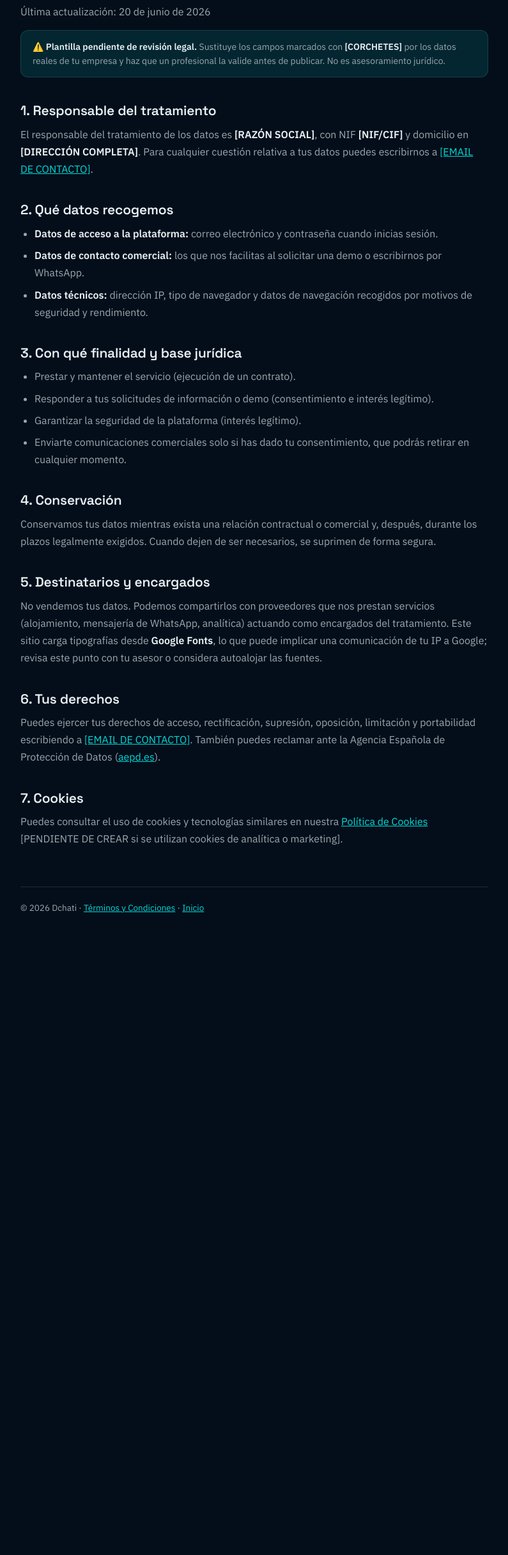
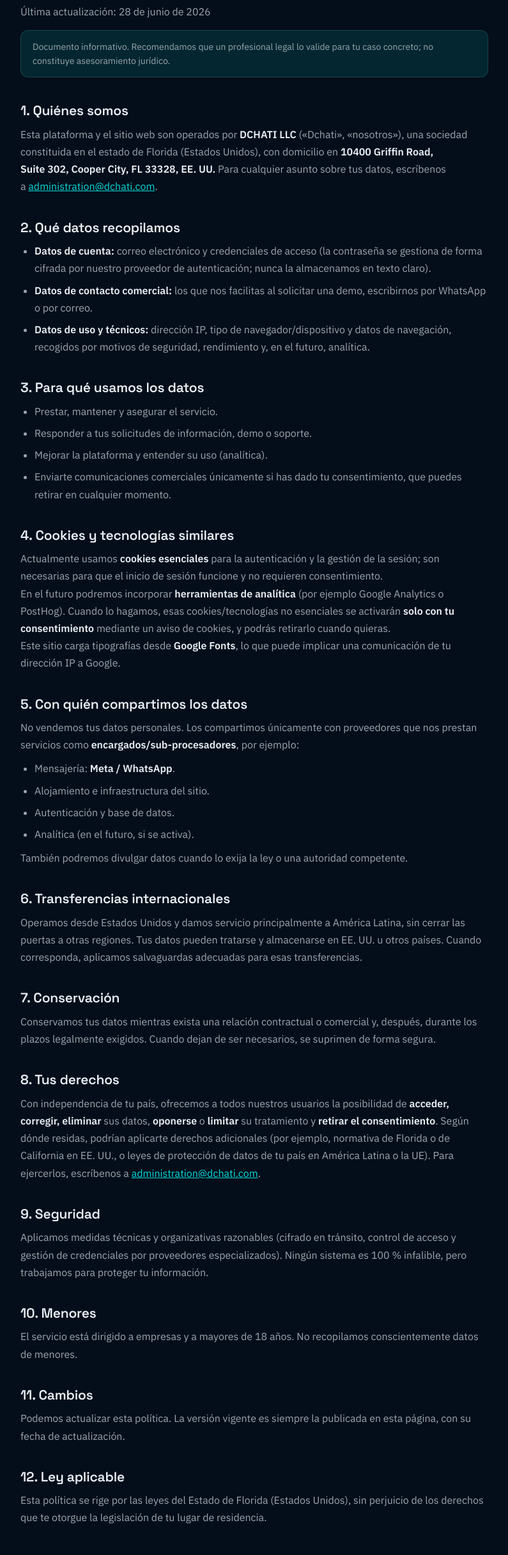
Before and after one commit to mmaringold-art/DchatiWebSite, a website: page privacy.html in a window 1280 px wide. Shown: the part 249-2680 px from the top of the page at 64% size, without its empty margins (242-1037 px from the left). Before the commit the page ends 1779 px from the top, so only its background shows below. Drawn offline with Linux system fonts and the light colour scheme.

Commit message:
Rewrite legal pages for DCHATI LLC (Florida, US)
- Privacy & Terms under Florida/US law (Broward County jurisdiction)
- Real entity details: DCHATI LLC, address, administration@dchati.com
- Cookies section covers essential (auth/session) + future analytics w/ consent
- TCPA/CAN-SPAM/WhatsApp-Meta acceptable use; customer-consent responsibility
- User rights honored for all jurisdictions (US/LatAm/EU)
- Update README config table (Supabase + js/config.js)

Co-Authored-By: Claude Opus 4.8 <noreply@anthropic.com>

```diff
--- a/privacy.html
+++ b/privacy.html
@@ -4,7 +4,7 @@
   <meta charset="UTF-8" />
   <meta name="viewport" content="width=device-width, initial-scale=1.0" />
   <title>Política de Privacidad — Dchati</title>
-  <meta name="description" content="Política de privacidad y tratamiento de datos personales de Dchati." />
+  <meta name="description" content="Política de privacidad y tratamiento de datos personales de DCHATI LLC." />
   <meta name="theme-color" content="#10181f" />
   <link rel="preconnect" href="https://fonts.googleapis.com" />
   <link rel="preconnect" href="https://fonts.gstatic.com" crossorigin />
@@ -15,59 +15,106 @@
   <main class="legal-wrap">
     <a class="back-link" href="Dchati Landing.html">← Volver al inicio</a>
     <h1>Política de Privacidad</h1>
-    <p class="legal-updated">Última actualización: 20 de junio de 2026</p>
+    <p class="legal-updated">Última actualización: 28 de junio de 2026</p>
 
     <div class="legal-note">
-      ⚠️ <strong>Plantilla pendiente de revisión legal.</strong> Sustituye los campos marcados con
-      <strong>[CORCHETES]</strong> por los datos reales de tu empresa y haz que un profesional la valide
-      antes de publicar. No es asesoramiento jurídico.
+      Documento informativo. Recomendamos que un profesional legal lo valide para tu caso concreto;
+      no constituye asesoramiento jurídico.
     </div>
 
-    <h2>1. Responsable del tratamiento</h2>
+    <h2>1. Quiénes somos</h2>
     <p>
-      El responsable del tratamiento de los datos es <strong>[RAZÓN SOCIAL]</strong>, con NIF
-      <strong>[NIF/CIF]</strong> y domicilio en <strong>[DIRECCIÓN COMPLETA]</strong>. Para cualquier
-      cuestión relativa a tus datos puedes escribirnos a <a href="mailto:[EMAIL DE CONTACTO]">[EMAIL DE CONTACTO]</a>.
+      Esta plataforma y el sitio web son operados por <strong>DCHATI LLC</strong> («Dchati», «nosotros»),
+      una sociedad constituida en el estado de Florida (Estados Unidos), con domicilio en
+      <strong>10400 Griffin Road, Suite 302, Cooper City, FL 33328, EE. UU.</strong>
+      Para cualquier asunto sobre tus datos, escríbenos a
+      <a href="mailto:administration@dchati.com">administration@dchati.com</a>.
     </p>
 
-    <h2>2. Qué datos recogemos</h2>
+    <h2>2. Qué datos recopilamos</h2>
     <ul>
-      <li><strong>Datos de acceso a la plataforma:</strong> correo electrónico y contraseña cuando inicias sesión.</li>
-      <li><strong>Datos de contacto comercial:</strong> los que nos facilitas al solicitar una demo o escribirnos por WhatsApp.</li>
-      <li><strong>Datos técnicos:</strong> dirección IP, tipo de navegador y datos de navegación recogidos por motivos de seguridad y rendimiento.</li>
+      <li><strong>Datos de cuenta:</strong> correo electrónico y credenciales de acceso (la contraseña se gestiona de forma cifrada por nuestro proveedor de autenticación; nunca la almacenamos en texto claro).</li>
+      <li><strong>Datos de contacto comercial:</strong> los que nos facilitas al solicitar una demo, escribirnos por WhatsApp o por correo.</li>
+      <li><strong>Datos de uso y técnicos:</strong> dirección IP, tipo de navegador/dispositivo y datos de navegación, recogidos por motivos de seguridad, rendimiento y, en el futuro, analítica.</li>
     </ul>
 
-    <h2>3. Con qué finalidad y base jurídica</h2>
+    <h2>3. Para qué usamos los datos</h2>
     <ul>
-      <li>Prestar y mantener el servicio (ejecución de un contrato).</li>
-      <li>Responder a tus solicitudes de información o demo (consentimiento e interés legítimo).</li>
-      <li>Garantizar la seguridad de la plataforma (interés legítimo).</li>
-      <li>Enviarte comunicaciones comerciales solo si has dado tu consentimiento, que podrás retirar en cualquier momento.</li>
+      <li>Prestar, mantener y asegurar el servicio.</li>
+      <li>Responder a tus solicitudes de información, demo o soporte.</li>
+      <li>Mejorar la plataforma y entender su uso (analítica).</li>
+      <li>Enviarte comunicaciones comerciales únicamente si has dado tu consentimiento, que puedes retirar en cualquier momento.</li>
     </ul>
 
-    <h2>4. Conservación</h2>
-    <p>Conservamos tus datos mientras exista una relación contractual o comercial y, después, durante los plazos legalmente exigidos. Cuando dejen de ser necesarios, se suprimen de forma segura.</p>
-
-    <h2>5. Destinatarios y encargados</h2>
+    <h2>4. Cookies y tecnologías similares</h2>
     <p>
-      No vendemos tus datos. Podemos compartirlos con proveedores que nos prestan servicios
-      (alojamiento, mensajería de WhatsApp, analítica) actuando como encargados del tratamiento.
+      Actualmente usamos <strong>cookies esenciales</strong> para la autenticación y la gestión de la
+      sesión; son necesarias para que el inicio de sesión funcione y no requieren consentimiento.
+    </p>
+    <p>
+      En el futuro podremos incorporar <strong>herramientas de analítica</strong> (por ejemplo Google
+      Analytics o PostHog). Cuando lo hagamos, esas cookies/tecnologías no esenciales se activarán
+      <strong>solo con tu consentimiento</strong> mediante un aviso de cookies, y podrás retirarlo cuando quieras.
+    </p>
+    <p>
       Este sitio carga tipografías desde <strong>Google Fonts</strong>, lo que puede implicar una
-      comunicación de tu IP a Google; revisa este punto con tu asesor o considera autoalojar las fuentes.
+      comunicación de tu dirección IP a Google.
     </p>
 
-    <h2>6. Tus derechos</h2>
+    <h2>5. Con quién compartimos los datos</h2>
     <p>
-      Puedes ejercer tus derechos de acceso, rectificación, supresión, oposición, limitación y
-      portabilidad escribiendo a <a href="mailto:[EMAIL DE CONTACTO]">[EMAIL DE CONTACTO]</a>.
-      También puedes reclamar ante la Agencia Española de Protección de Datos (<a href="https://www.aepd.es" target="_blank" rel="noopener">aepd.es</a>).
+      No vendemos tus datos personales. Los compartimos únicamente con proveedores que nos prestan
+      servicios como <strong>encargados/sub-procesadores</strong>, por ejemplo:
+    </p>
+    <ul>
+      <li>Mensajería: <strong>Meta / WhatsApp</strong>.</li>
+      <li>Alojamiento e infraestructura del sitio.</li>
+      <li>Autenticación y base de datos.</li>
+      <li>Analítica (en el futuro, si se activa).</li>
+    </ul>
+    <p>También podremos divulgar datos cuando lo exija la ley o una autoridad competente.</p>
+
+    <h2>6. Transferencias internacionales</h2>
+    <p>
+      Operamos desde Estados Unidos y damos servicio principalmente a América Latina, sin cerrar las
+      puertas a otras regiones. Tus datos pueden tratarse y almacenarse en EE. UU. u otros países.
+      Cuando corresponda, aplicamos salvaguardas adecuadas para esas transferencias.
     </p>
 
-    <h2>7. Cookies</h2>
-    <p>Puedes consultar el uso de cookies y tecnologías similares en nuestra <a href="#">Política de Cookies</a> [PENDIENTE DE CREAR si se utilizan cookies de analítica o marketing].</p>
+    <h2>7. Conservación</h2>
+    <p>
+      Conservamos tus datos mientras exista una relación contractual o comercial y, después, durante los
+      plazos legalmente exigidos. Cuando dejan de ser necesarios, se suprimen de forma segura.
+    </p>
+
+    <h2>8. Tus derechos</h2>
+    <p>
+      Con independencia de tu país, ofrecemos a todos nuestros usuarios la posibilidad de
+      <strong>acceder, corregir, eliminar</strong> sus datos, <strong>oponerse</strong> o
+      <strong>limitar</strong> su tratamiento y <strong>retirar el consentimiento</strong>. Según dónde
+      residas, podrían aplicarte derechos adicionales (por ejemplo, normativa de Florida o de California
+      en EE. UU., o leyes de protección de datos de tu país en América Latina o la UE). Para ejercerlos,
+      escríbenos a <a href="mailto:administration@dchati.com">administration@dchati.com</a>.
+    </p>
+
+    <h2>9. Seguridad</h2>
+    <p>
+      Aplicamos medidas técnicas y organizativas razonables (cifrado en tránsito, control de acceso y
+      gestión de credenciales por proveedores especializados). Ningún sistema es 100 % infalible, pero
+      trabajamos para proteger tu información.
+    </p>
+
+    <h2>10. Menores</h2>
+    <p>El servicio está dirigido a empresas y a mayores de 18 años. No recopilamos conscientemente datos de menores.</p>
+
+    <h2>11. Cambios</h2>
+    <p>Podemos actualizar esta política. La versión vigente es siempre la publicada en esta página, con su fecha de actualización.</p>
+
+    <h2>12. Ley aplicable</h2>
+    <p>Esta política se rige por las leyes del Estado de Florida (Estados Unidos), sin perjuicio de los derechos que te otorgue la legislación de tu lugar de residencia.</p>
 
     <div class="legal-foot">
-      © 2026 Dchati · <a href="terms.html">Términos y Condiciones</a> · <a href="Dchati Landing.html">Inicio</a>
+      © 2026 DCHATI LLC · <a href="terms.html">Términos y Condiciones</a> · <a href="Dchati Landing.html">Inicio</a>
     </div>
   </main>
 </body>
```
Also changed, not shown: terms.html (+84 -25 lines), README.md.
